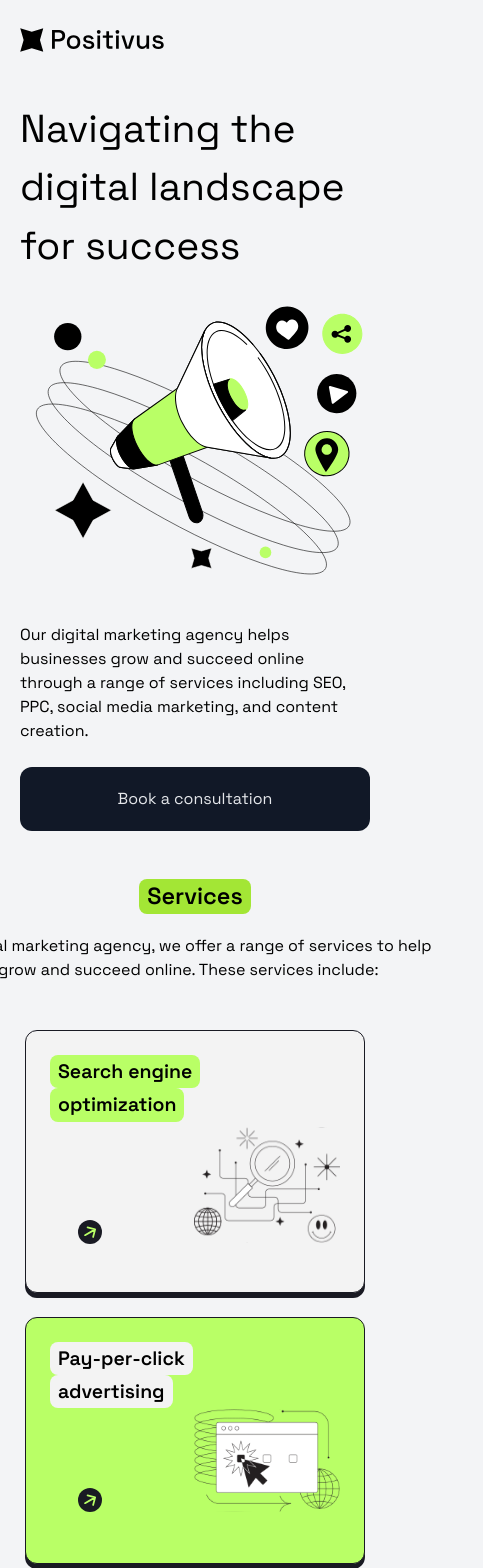
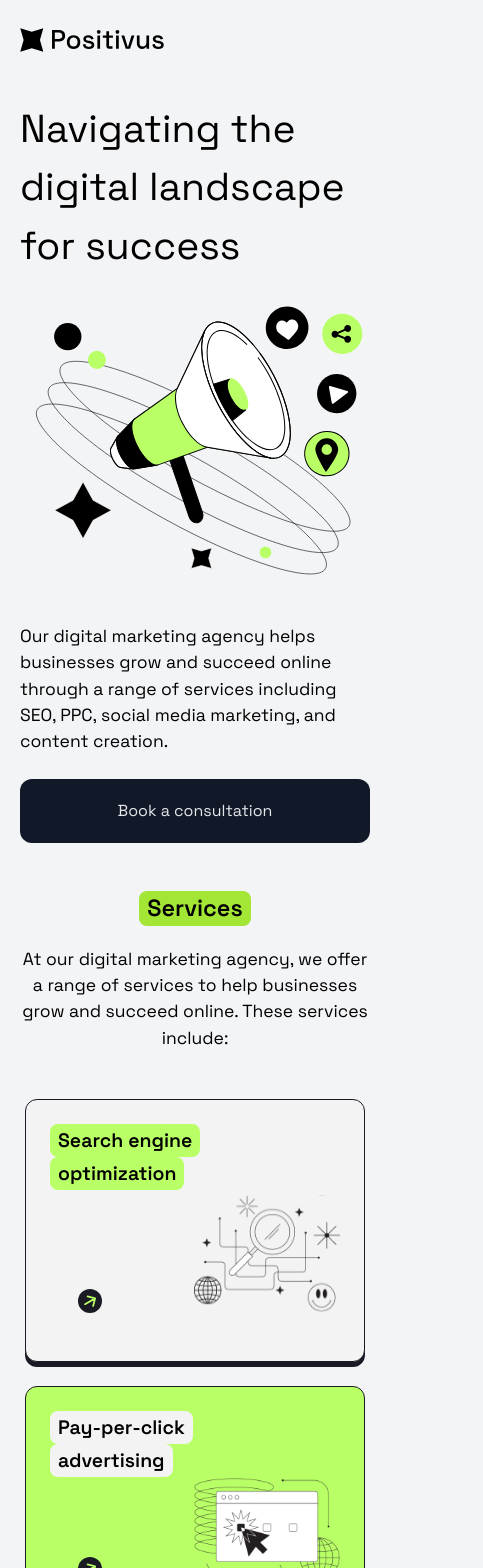
Before and after one commit to LucasMCFidelis/Positivus-Landing-Page, a React (Vite) app: page / in a window 390 px wide. Shown: the top 1568 px of the page, 483 px wide, since content can reach past the window. Built offline with nearby package versions, Linux system fonts and the light colour scheme; what @savvywombat/tailwindcss-grid-areas would draw is missing.

Commit message:
Ajustes da responsividade do header dos cards

```diff
--- a/src/components/cards/HeaderCard.tsx
+++ b/src/components/cards/HeaderCard.tsx
@@ -8,12 +8,12 @@ interface HeaderCardProps{
 
 export function HeaderCard({title, description, paragraphSize}: HeaderCardProps) {
     const paragraph = tv({
-        base: 'text-paragraph-mobile lg:text-paragraph-desktop',
+        base: 'text-paragraph-mobile md:text-paragraph-desktop text-center md:text-left ',
         variants: {
             size: {
-                sm: 'w-[310px]',
-                md: 'w-[470px]',
-                lg: 'w-[575px]',
+                sm: 'w-full md:w-[23vw]',
+                md: 'w-full md:w-[34vw]',
+                lg: 'w-full md:w-[42vw]',
                 full: 'w-full'
             }
         },
--- a/tailwind.config.js
+++ b/tailwind.config.js
@@ -20,7 +20,7 @@ export default {
         'title-3-desktop': 'clamp(1.5rem, 2vw , 1.8rem)',
         'title-3-mobile': '5vw',
         'paragraph-desktop': '1.3vw',
-        'paragraph-mobile': 'clamp(1rem, 2vw , 1.5rem)',
+        'paragraph-mobile': 'clamp(1rem, 4.5vw , 1.5rem)',
       },
       boxShadow:{
         'base': '0px 5px 0px #191A23;'
```
